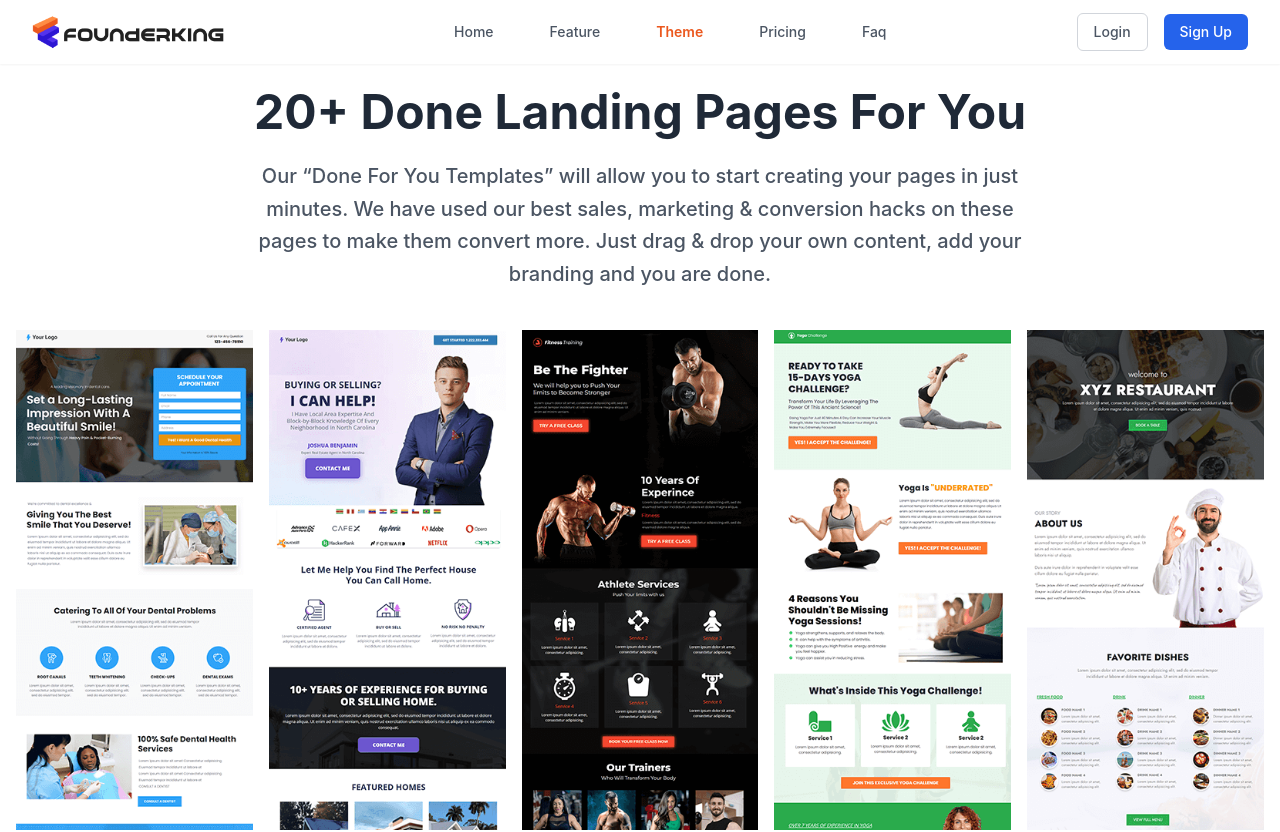
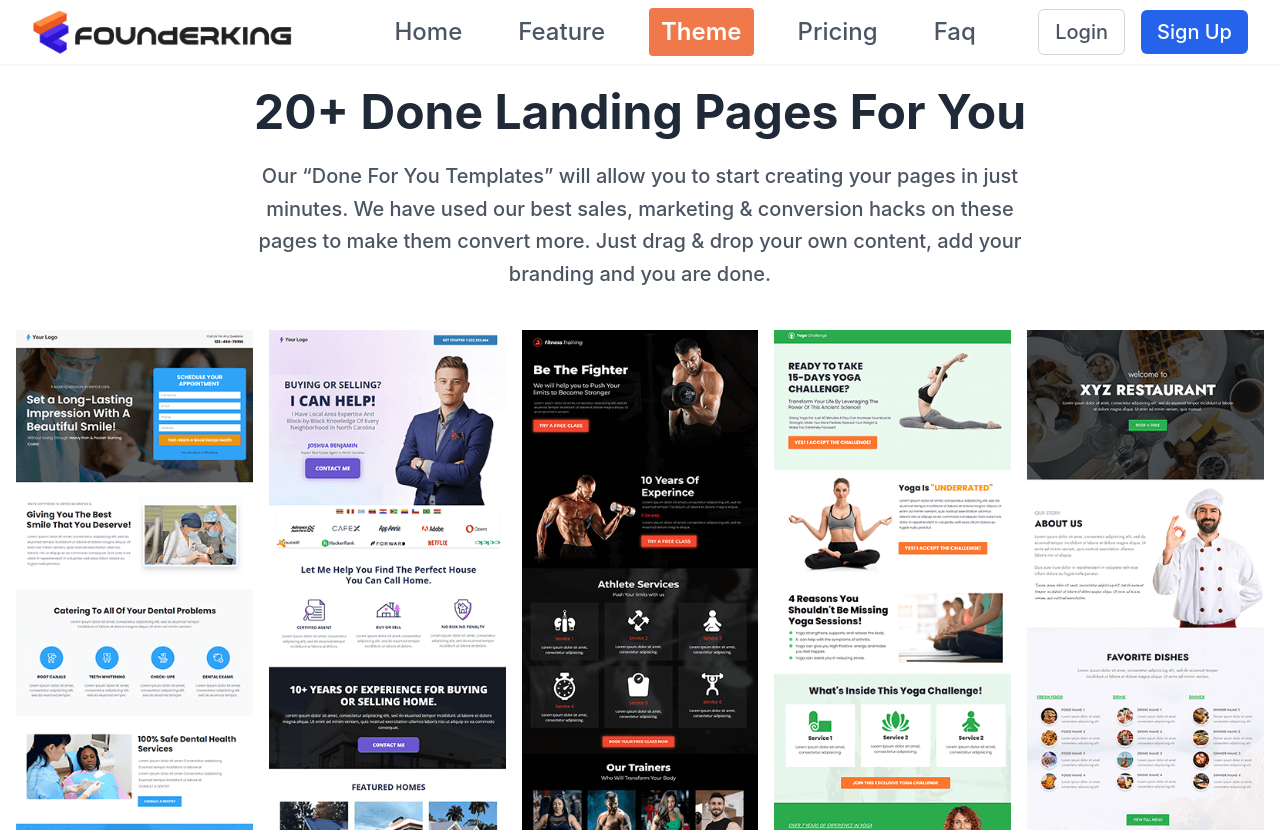
Before and after one commit to iftekharrafti/founder-king-frontend-reactjs, a React (Vite) app: page /theme in a window 1280 px wide. Shown: the top 832 px of the page. Built offline with nearby package versions, Linux system fonts and the light colour scheme.

Commit message:
Refactor Navbar component for improved readability and structure

```diff
--- a/src/components/organisms/Navbar/Navbar.jsx
+++ b/src/components/organisms/Navbar/Navbar.jsx
@@ -1,41 +1,40 @@
 import { AiOutlineMenu } from "react-icons/ai";
 import { RxCross2 } from "react-icons/rx";
-import React, { useState } from 'react';
-import { Link, useLocation } from 'react-router-dom';
+import React, { useState } from "react";
+import { Link, useLocation } from "react-router-dom";
 
 const Navbar = () => {
   const location = useLocation();
   const [isOpen, setIsOpen] = useState(false);
 
-
   const navItems = [
     {
-            name: 'Home',
-            link: '/'
+      name: "Home",
+      link: "/",
     },
     {
-            name: 'Feature',
-            link: '/feature'
+      name: "Feature",
+      link: "/feature",
     },
     {
-            name: 'Theme',
-            link: '/theme'
+      name: "Theme",
+      link: "/theme",
     },
     {
-            name: 'Pricing',
-            link: '/pricing'
+      name: "Pricing",
+      link: "/pricing",
     },
     {
-            name: 'Faq',
-            link: '/faq'
-        }
+      name: "Faq",
+      link: "/faq",
+    },
   ];
 
   const [activeNav, setActiveNav] = useState(() => {
     // Initialize based on current path
     const path = location.pathname;
-        if (path === '/') return 'Home';
-        return navItems.find(item => item.link === path)?.name || 'Home';
+    if (path === "/") return "Home";
+    return navItems.find((item) => item.link === path)?.name || "Home";
   });
 
   const toggleMenu = () => {
@@ -49,7 +48,11 @@ const Navbar = () => {
           {/* Logo */}
           <div className="flex-shrink-0 flex items-center">
             <Link to="/">
-                            <img src="/images/logo.png" alt="Logo" className="w-48 h-auto" />
+              <img
+                src="/images/logo.png"
+                alt="Logo"
+                className="w-[260px] h-auto"
+              />
             </Link>
           </div>
 
@@ -61,9 +64,10 @@ const Navbar = () => {
                   to={item.link}
                   key={item.name}
                   onClick={() => setActiveNav(item.name)}
-                                    className={`px-3 py-2 text-sm font-medium transition-colors duration-200 ${activeNav === item.name
-                                        ? 'text-primary font-semibold'
-                                        : 'text-gray-600 hover:text-primary'
+                  className={`px-3 py-2 text-2xl font-medium transition-colors duration-200 rounded bg-opacity-80 ${
+                    activeNav === item.name
+                      ? "text-white hover:text-white bg-primary font-semibold"
+                      : "text-gray-600 hover:text-white hover:bg-primary "
                   }`}
                 >
                   {item.name}
@@ -76,13 +80,13 @@ const Navbar = () => {
           <div className="hidden md:flex items-center space-x-4">
             <Link
               to="/login"
-                            className="px-4 py-2 text-sm font-medium text-gray-600 hover:text-blue-600 border border-gray-300 rounded-md"
+              className="px-4 py-2 text-xl font-medium text-gray-600 hover:text-blue-600 border border-gray-300 rounded-md"
             >
               Login
             </Link>
             <Link
               to="/register"
-                            className="px-4 py-2 text-sm font-medium text-white bg-blue-600 rounded-md hover:bg-blue-700"
+              className="px-4 py-2 text-xl font-medium text-white hover:text-white bg-blue-600 rounded-md hover:bg-blue-700"
             >
               Sign Up
             </Link>
@@ -112,9 +116,10 @@ const Navbar = () => {
                   setActiveNav(item.name);
                   setIsOpen(false);
                 }}
-                                className={`block px-3 py-2 text-base font-medium w-full text-left ${activeNav === item.name
-                                    ? 'text-primary'
-                                    : 'text-gray-600 hover:text-primary'
+                className={`block px-3 py-2 text-base font-medium w-full text-left ${
+                  activeNav === item.name
+                    ? "text-primary"
+                    : "text-gray-600 hover:text-primary"
                 }`}
               >
                 {item.name}
@@ -124,9 +129,7 @@ const Navbar = () => {
               <SecondaryButton link="/login" className="mr-3">
                 Login
               </SecondaryButton>
-                            <PrimaryButton link="/register">
-                                Sign Up
-                            </PrimaryButton>
+              <PrimaryButton link="/register">Sign Up</PrimaryButton>
             </div>
           </div>
         </div>
```
Lines whose indentation alone changed are shown as unchanged.
